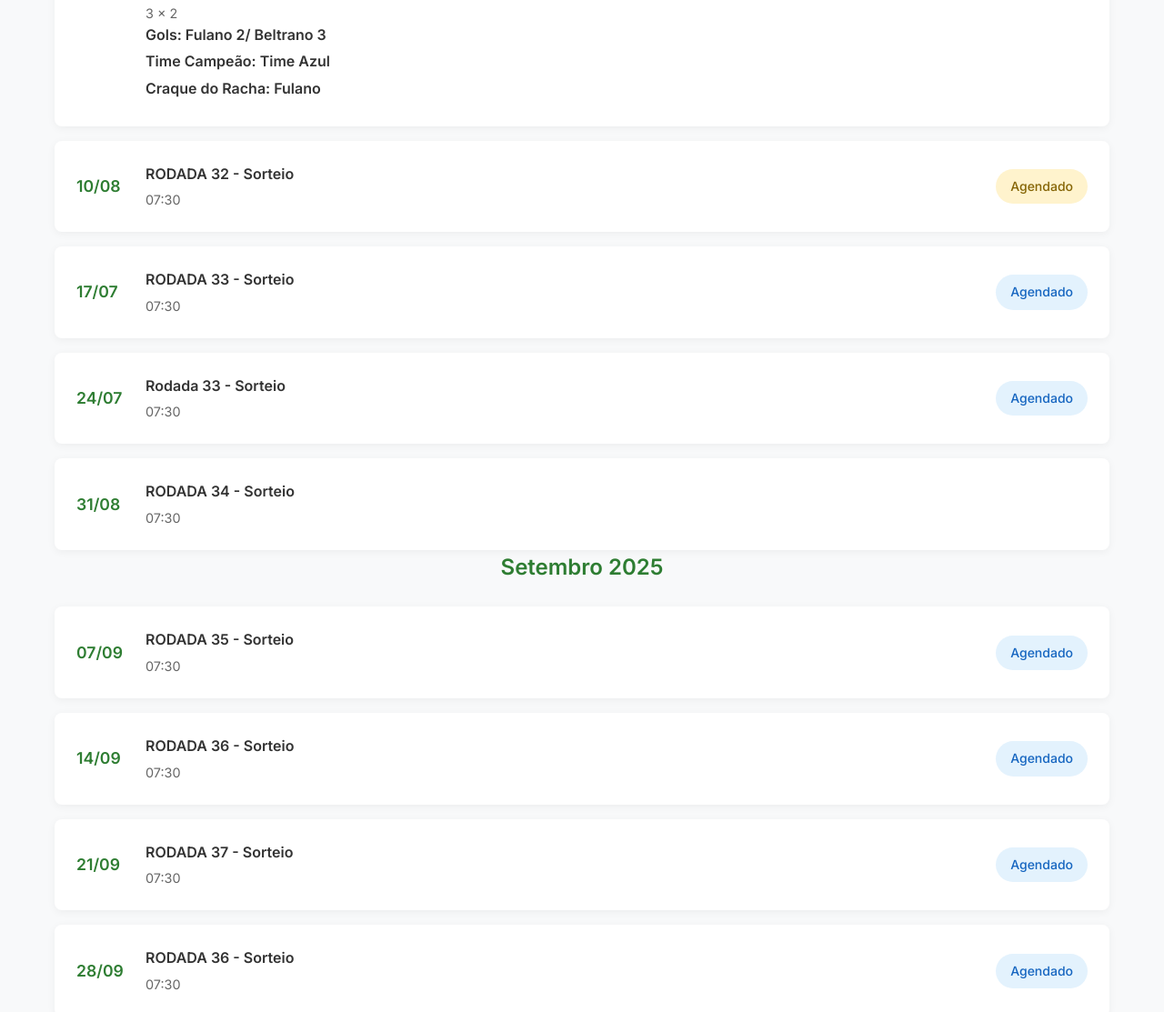
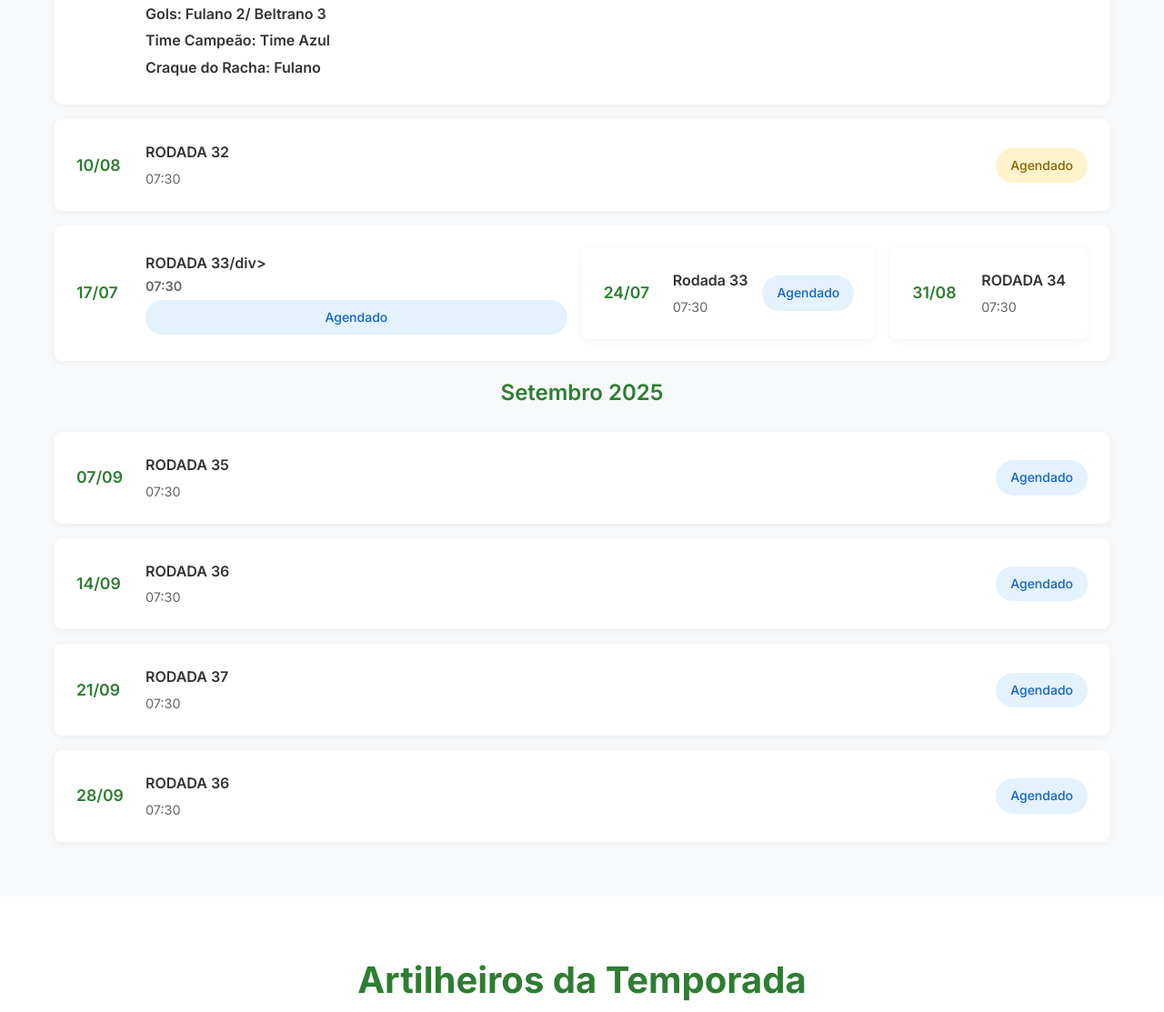
Before and after one commit to AmigosdoJuventus/amigos-juventus-site, a plain HTML site: page temporada2025.html in a window 1280 px wide. Shown: the part 1233-2346 px from the top of the page at 91% size. Drawn offline with Linux system fonts and the light colour scheme.

Commit message:
Update temporada2025.html
Alterações e ajustes nas estatísticas.

```diff
--- a/temporada2025.html
+++ b/temporada2025.html
@@ -54,7 +54,7 @@
                     <div class="stat-label">Rodadas Realizadas</div>
                 </div>
                 <div class="stat-card">
-                    <div class="stat-number">47</div>
+                    <div class="stat-number">62</div>
                     <div class="stat-label">Gols Marcados</div>
                 </div>
             </div>
@@ -80,7 +80,6 @@
                                 <div class="game-teams">Gols: Fulano 2/ Beltrano 3</div>
 
                                 <div class="game-teams">Time C vs Time B</div>
-                                <div class="game-result">3 x 2</div>
                                 <div class="game-teams">Gols: Fulano 2/ Beltrano 3</div>
 
                                 <div class="game-teams">Time Campeão: Time Azul </div>
@@ -91,7 +90,7 @@
                         <div class="game-item next">
                             <div class="game-date">10/08</div>
                             <div class="game-info">
-                                <div class="game-teams">RODADA 32 - Sorteio</div>
+                                <div class="game-teams">RODADA 32</div>
                                 <div class="game-time">07:30</div>
                             </div>
                             <div class="game-status">Agendado</div>
@@ -99,7 +98,7 @@
                         <div class="game-item scheduled">
                             <div class="game-date">17/07</div>
                             <div class="game-info">
-                                <div class="game-teams">RODADA 33 - Sorteio</div>
+                                <div class="game-teams">RODADA 33/div>
                                 <div class="game-time">07:30</div>
                             </div>
                             <div class="game-status">Agendado</div>
@@ -107,7 +106,7 @@
                         <div class="game-item scheduled">
                             <div class="game-date">24/07</div>
                             <div class="game-info">
-                                <div class="game-teams">Rodada 33 - Sorteio</div>
+                                <div class="game-teams">Rodada 33</div>
                                 <div class="game-time">07:30</div>
                             </div>
                             <div class="game-status">Agendado</div>
@@ -115,7 +114,7 @@
                         <div class="game-item scheduled">
                             <div class="game-date">31/08</div>
                             <div class="game-info">
-                                <div class="game-teams">RODADA 34 - Sorteio</div>
+                                <div class="game-teams">RODADA 34</div>
                                 <div class="game-time">07:30</div>
                         </div>
                     </div>
@@ -126,7 +125,7 @@
                         <div class="game-item scheduled">
                             <div class="game-date">07/09</div>
                             <div class="game-info">
-                                <div class="game-teams">RODADA 35 - Sorteio</div>
+                                <div class="game-teams">RODADA 35</div>
                                 <div class="game-time">07:30</div>
                             </div>
                             <div class="game-status">Agendado</div>
@@ -134,7 +133,7 @@
                         <div class="game-item scheduled">
                             <div class="game-date">14/09</div>
                             <div class="game-info">
-                                <div class="game-teams">RODADA 36 - Sorteio</div>
+                                <div class="game-teams">RODADA 36</div>
                                 <div class="game-time">07:30</div>
                             </div>
                             <div class="game-status">Agendado</div>
@@ -142,7 +141,7 @@
                         <div class="game-item scheduled">
                             <div class="game-date">21/09</div>
                             <div class="game-info">
-                                <div class="game-teams">RODADA 37 - Sorteio</div>
+                                <div class="game-teams">RODADA 37</div>
                                 <div class="game-time">07:30</div>
                             </div>
                             <div class="game-status">Agendado</div>
@@ -150,7 +149,7 @@
                         <div class="game-item scheduled">
                             <div class="game-date">28/09</div>
                             <div class="game-info">
-                                <div class="game-teams">RODADA 36 - Sorteio</div>
+                                <div class="game-teams">RODADA 36</div>
                                 <div class="game-time">07:30</div>
                             </div>
                             <div class="game-status">Agendado</div>
@@ -170,7 +169,6 @@
                     <div class="scorer-position">1º</div>
                     <div class="scorer-info">
                         <div class="scorer-name">João Silva</div>
-                        <div class="scorer-team">Time A</div>
                     </div>
                     <div class="scorer-goals">8 gols</div>
                 </div>
@@ -178,7 +176,6 @@
                     <div class="scorer-position">2º</div>
                     <div class="scorer-info">
                         <div class="scorer-name">Pedro Santos</div>
-                        <div class="scorer-team">Time C</div>
                     </div>
                     <div class="scorer-goals">6 gols</div>
                 </div>
```
